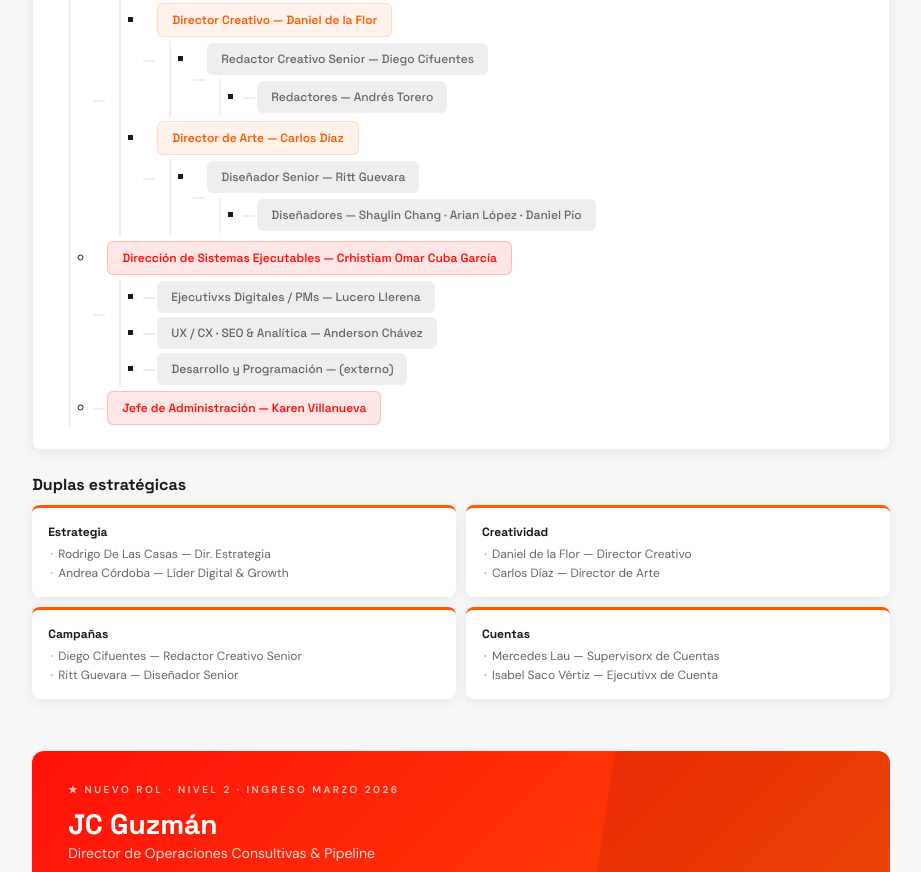
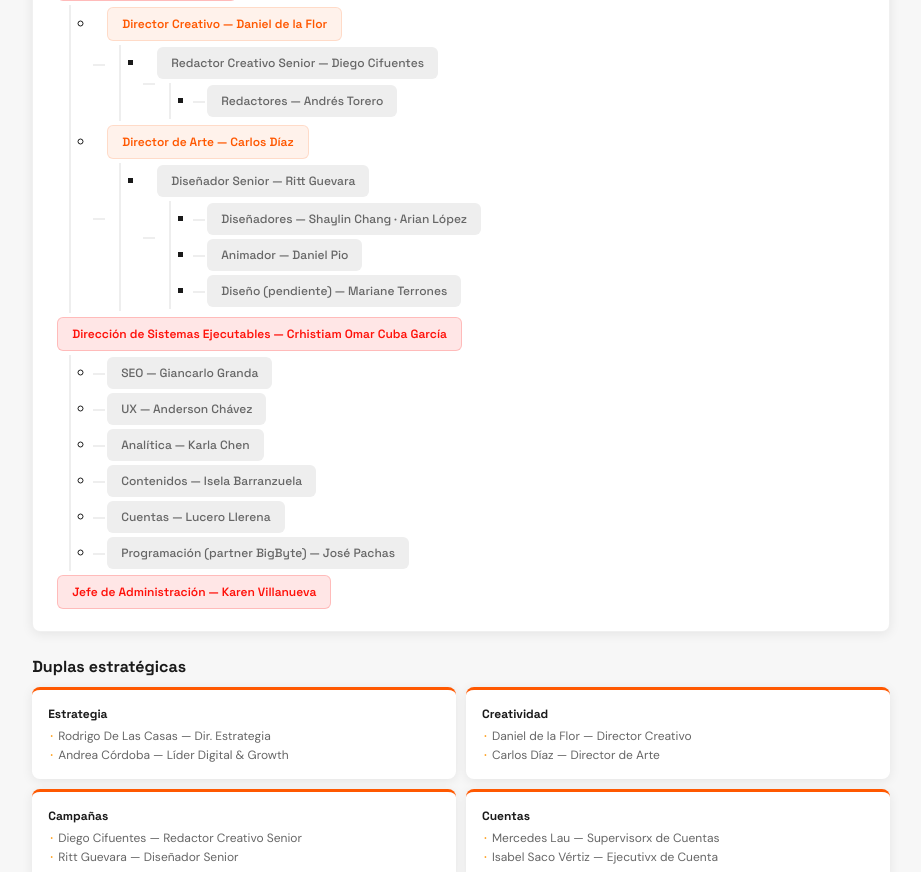
Before and after one commit to jcguzmanr/ingenia-docs, a plain HTML site: page manual-organizacional.html in a window 1280 px wide. Shown: the part 4330-5202 px from the top of the page, without its empty margins (259-1180 px from the left). Drawn offline with Linux system fonts and the light colour scheme.

Commit message:
Organigrama: Luis CEO+Dirección estrategia, líderes conversión, arte (animador/pendiente diseño)
Made-with: Cursor

```diff
--- a/manual-organizacional.html
+++ b/manual-organizacional.html
@@ -815,7 +815,7 @@ tbody tr:nth-child(even) { background: rgba(0,0,0,0.02); }
       <div class="card" style="overflow-x:auto;">
         <ul class="tree">
           <li>
-            <span class="org-node org-node--ceo">CEO — Luis Holder</span>
+            <span class="org-node org-node--dir">CEO — Dirección de estrategia — Luis Holder</span>
             <ul>
               <li>
                 <span class="org-node org-node--dir">Dirección de Estrategia — Rodrigo De Las Casas Francia</span>
@@ -835,6 +835,8 @@ tbody tr:nth-child(even) { background: rgba(0,0,0,0.02); }
                   </li>
                 </ul>
               </li>
+            </ul>
+          </li>
           <li>
             <span class="org-node org-node--dir-new">Dirección de Operaciones Consultivas &amp; Pipeline — JC Guzmán</span>
             <ul>
@@ -866,7 +868,9 @@ tbody tr:nth-child(even) { background: rgba(0,0,0,0.02); }
                   <li>
                     <span class="org-node org-node--leaf">Diseñador Senior — Ritt Guevara</span>
                     <ul>
-                          <li><span class="org-node org-node--leaf">Diseñadores — Shaylin Chang · Arian López · Daniel Pio</span></li>
+                      <li><span class="org-node org-node--leaf">Diseñadores — Shaylin Chang · Arian López</span></li>
+                      <li><span class="org-node org-node--leaf">Animador — Daniel Pio</span></li>
+                      <li><span class="org-node org-node--leaf">Diseño (pendiente) — Mariane Terrones</span></li>
                     </ul>
                   </li>
                 </ul>
@@ -876,15 +880,16 @@ tbody tr:nth-child(even) { background: rgba(0,0,0,0.02); }
           <li>
             <span class="org-node org-node--dir">Dirección de Sistemas Ejecutables — Crhistiam Omar Cuba García</span>
             <ul>
-                  <li><span class="org-node org-node--leaf">Ejecutivxs Digitales / PMs — Lucero Llerena</span></li>
-                  <li><span class="org-node org-node--leaf">UX / CX · SEO &amp; Analítica — Anderson Chávez</span></li>
-                  <li><span class="org-node org-node--leaf">Desarrollo y Programación — (externo)</span></li>
+              <li><span class="org-node org-node--leaf">SEO — Giancarlo Granda</span></li>
+              <li><span class="org-node org-node--leaf">UX — Anderson Chávez</span></li>
+              <li><span class="org-node org-node--leaf">Analítica — Karla Chen</span></li>
+              <li><span class="org-node org-node--leaf">Contenidos — Isela Barranzuela</span></li>
+              <li><span class="org-node org-node--leaf">Cuentas — Lucero Llerena</span></li>
+              <li><span class="org-node org-node--leaf">Programación (partner BigByte) — José Pachas</span></li>
             </ul>
           </li>
           <li>
             <span class="org-node org-node--dir">Jefe de Administración — Karen Villanueva</span>
-              </li>
-            </ul>
           </li>
         </ul>
       </div>
@@ -973,7 +978,7 @@ tbody tr:nth-child(even) { background: rgba(0,0,0,0.02); }
           <div class="disclose-item" data-role>
             <button type="button" class="disclose-head" aria-expanded="false">
               <div>
-                <span class="disclose-title">CEO</span>
+                <span class="disclose-title">CEO — Dirección de estrategia</span>
                 <div class="disclose-meta">Luis Holder</div>
               </div>
               <span class="tag tag--red">Nivel 1</span>
@@ -1688,6 +1693,17 @@ tbody tr:nth-child(even) { background: rgba(0,0,0,0.02); }
             <div class="disclose-body">
               <div class="role-detail-mandate">Diseñar y gestionar sistemas digitales (web, plataformas, innovación) como activos estratégicos.</div>
               <div class="role-detail-grid">
+                <div class="role-detail-block">
+                  <div class="role-detail-block-title">Líderes por servicio (conversión)</div>
+                  <ul class="role-detail-list">
+                    <li>SEO — Giancarlo Granda</li>
+                    <li>UX — Anderson Chávez</li>
+                    <li>Analítica — Karla Chen</li>
+                    <li>Contenidos — Isela Barranzuela</li>
+                    <li>Cuentas — Lucero Llerena</li>
+                    <li>Programación (partner BigByte) — José Pachas</li>
+                  </ul>
+                </div>
                 <div class="role-detail-block">
                   <div class="role-detail-block-title">Entregables oficiales</div>
                   <ul class="role-detail-list">
```
Also changed, not shown: presentacion-clickup-ingenia.html (+2 -2 lines). Lines whose indentation alone changed are shown as unchanged.
